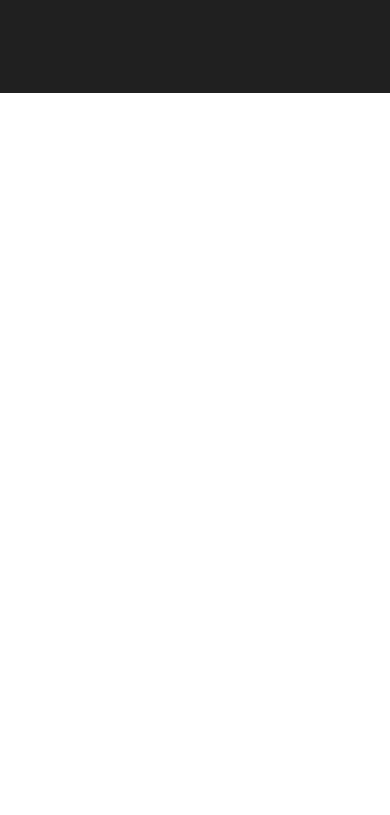
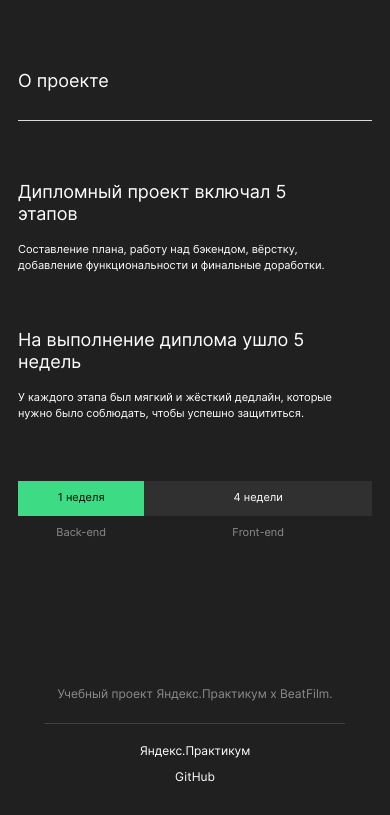
Before and after one commit to Vereshchagina/movies-explorer-frontend, a React (Create React App) app: page / in a window 390 px wide. Shown: the part 751-1566 px from the top of the page. Before the commit the page ends 844 px from the top, so only its background shows below. Built offline with nearby package versions, Linux system fonts and the light colour scheme.

Commit message:
Add code for AboutProject and Footer

```diff
--- a/src/components/AboutProject/AboutProject.css
+++ b/src/components/AboutProject/AboutProject.css
@@ -0,0 +1,158 @@
+.about {
+    display: flex;
+    flex-direction: column;
+    max-height: 608px;
+    background-color: #202020;
+    padding: 110px 70px;
+}
+
+.about__title {
+    max-width: 600px;
+    min-height: 27px;
+    margin-top: 0px;
+    margin-bottom: 23px;
+    font-weight: 400;
+    font-size: 22px;
+    line-height: 1.2;
+    letter-spacing: -4%;
+}
+
+.about__description {
+    display: flex;
+    gap: 40px;
+    max-width: 1140px;
+    border-top: 1px solid #DADADA;
+    padding: 70px 0 110px 0;
+}
+
+.about__description-container {
+    max-width: 550px;
+}
+
+.about__description-title {
+    margin-top: 0px;
+    margin-bottom: 26px;
+    font-weight: 400;
+    font-size: 20px;
+    line-height: 1.21;
+    letter-spacing: -4%;
+}
+
+.about__description-content {
+    margin: 0;
+    font-weight: 400;
+    font-size: 14px;
+    line-height: 1.43;
+}
+
+.about__steps {
+    display: grid;
+    grid-template-columns: 1fr 4fr;
+}
+
+.about__step-time {
+    display: flex;
+    align-items: center;
+    justify-content: center;
+    min-height: 36px;
+    margin-top: 0px;
+    margin-bottom: 14px;
+    font-weight: 400;
+    font-size: 14px;
+    line-height: 1.21;
+}
+
+.about__step-time_back {
+    background-color: #3DDC84;
+    color: #000000;
+}
+
+.about__step-time_front {
+    background-color: #303030;
+}
+
+.about__step-description {
+    margin: 0px;
+    font-weight: 500;
+    font-size: 14px;
+    line-height: 1.21;
+    color: #8B8B8B;
+    text-align: center;
+}
+
+@media screen and (max-width:768px) {
+    .about {
+        max-height: 585px;
+        padding: 90px 50px;
+    }
+
+    .about__description {
+        gap: 30px;
+        max-width: 668px;
+        padding: 70px 0 93px 0;
+    }
+
+    .about__description-container {
+        max-width: 319px;
+    }
+
+    .about__description-title {
+        margin-bottom: 22px;
+    }
+
+    .about__description-content {
+        font-size: 12px;
+        line-height: 1.5;
+    }
+}
+
+@media screen and (max-width:450px) {
+    .about {
+        max-height: 641px;
+        padding: 70px 18px 69px 18px;
+    }
+
+    .about__title {
+        max-width: 284px;
+        min-height: 22px;
+        margin-bottom: 28px;
+        font-size: 18px;
+        line-height: 1.21;
+    }
+
+    .about__description {
+        flex-direction: column;
+        gap: 56px;
+        min-width: 284px;
+        padding: 60px 0px 60px 0px;
+    }
+
+    .about__description-container {
+        min-width: 284px;
+    }
+
+    .about__description-title {
+        margin-bottom: 16px;
+        font-size: 18px;
+    }
+
+    .about__description-content {
+        font-size: 11px;
+        line-height: 1.46;
+    }
+
+    .about__steps {
+        grid-template-columns: 1fr 1.8fr;
+    }
+
+    .about__step-time {
+        min-height: 35px;
+        margin-bottom: 10px;
+        font-size: 11px;
+    }
+
+    .about__step-description {
+        font-weight: 400;
+        font-size: 11px;
+    }
+}
--- a/src/components/AboutProject/AboutProject.js
+++ /dev/null
@@ -1 +0,0 @@
-import "./AboutProject.css";
--- /dev/null
+++ b/src/components/AboutProject/AboutProject.jsx
@@ -0,0 +1,34 @@
+import "./AboutProject.css";
+
+function AboutProject() {
+    return (
+        <section className="about" id="about-project">
+            <h2 className="about__title">О проекте</h2>
+            <div className="about__description">
+                <div className="about__description-container">
+                    <h3 className="about__description-title">Дипломный проект включал 5 этапов</h3>
+                    <p className="about__description-content">Составление плана, работу над бэкендом, вёрстку, добавление функциональности и финальные доработки.</p>
+                </div>
+
+                <div className="about__description-container">
+                    <h3 className="about__description-title">На выполнение диплома ушло 5 недель</h3>
+                    <p className="about__description-content">У каждого этапа был мягкий и жёсткий дедлайн, которые нужно было соблюдать, чтобы успешно защититься.</p>
+                </div>
+            </div>
+
+            <div className="about__steps">
+                <div className="about__step">
+                    <p className="about__step-time about__step-time_back">1 неделя</p>
+                    <p className="about__step-description">Back-end</p>
+                </div>
+
+                <div className="about__step">
+                    <p className="about__step-time about__step-time_front">4 недели</p>
+                    <p className="about__step-description">Front-end</p>
+                </div>
+            </div>
+        </section>
+    )
+}
+
+export default AboutProject
--- a/src/components/Footer/Footer.css
+++ b/src/components/Footer/Footer.css
@@ -0,0 +1,93 @@
+.footer {
+    display: flex;
+    flex-direction: column;
+    align-items: center;
+    max-height: 172px;
+    padding: 79px 70px 20px 70px;
+}
+
+.footer__description {
+    max-width: 320px;
+    min-height: 16px;
+    margin: 0px;
+    margin-bottom: 20px;
+    font-weight: 400;
+    font-size: 13px;
+    line-height: 1.21;
+    color: #8B8B8B;
+}
+
+.footer__container {
+    display: flex;
+    justify-content: space-between;
+    width: 100%;
+    padding-top: 20px;
+    border-top: 1px solid #424242;
+}
+
+.footer__year {
+    margin: 0px;
+    font-weight: 400;
+    font-size: 13px;
+    line-height: 1.21;
+}
+
+.footer__navigation {
+    display: flex;
+    gap: 20px;
+}
+
+.footer__link {
+    font-weight: 400;
+    font-size: 13px;
+    line-height: 1.21;
+}
+
+@media screen and (max-width:768px) {
+    .footer {
+        padding: 79px 30px 20px 30px;
+    }
+
+}
+
+@media screen and (max-width:450px) {
+    .footer {
+        max-height: 253px;
+        padding: 79px 10px 20px 10px;
+    }
+
+    .footer__description {
+        max-width: 300px;
+        min-height: 15px;
+        margin-bottom: 21px;
+        font-size: 12px;
+    }
+
+    .footer__container {
+        flex-direction: column;
+        align-items: center;
+        max-width: 300px;
+        padding-top: 20px;
+        border-top: 1px solid #424242;
+    }
+
+    .footer__year {
+        margin: 0px;
+        font-weight: 400;
+        font-size: 13px;
+        line-height: 1.21;
+    }
+
+    .footer__navigation {
+        flex-direction: column;
+        align-items: center;
+        order: -1;
+        gap: 12px;
+        max-width: 111px;
+        margin-bottom: 30px;
+    }
+
+    .footer__link {
+        font-size: 12px;
+    }
+}
--- a/src/components/Footer/Footer.js
+++ /dev/null
@@ -1 +0,0 @@
-import "./Footer.css";
--- /dev/null
+++ b/src/components/Footer/Footer.jsx
@@ -0,0 +1,20 @@
+import { Link } from "react-router-dom";
+import "./Footer.css";
+
+
+function Footer() {
+    return (
+        <footer className="footer">
+            <p className="footer__description">Учебный проект Яндекс.Практикум х BeatFilm.</p>
+            <div className="footer__container">
+                <p className="footer__year">© {new Date().getFullYear()}</p>
+                <nav className="footer__navigation">
+                    <Link className="footer__link link" target="_blank" to={"https://practicum.yandex.ru/"}>Яндекс.Практикум</Link>
+                    <Link className="footer__link link" target="_blank" to={"https://github.com/Vereshchagina"}>GitHub</Link>
+                </nav>
+            </div>
+        </footer>
+    )
+}
+
+export default Footer;
--- a/src/components/Main/Main.js
+++ b/src/components/Main/Main.js
@@ -1,5 +1,7 @@
+import AboutProject from "../AboutProject/AboutProject";
 import Header from "../Header/Header";
 import Promo from "../Promo/Promo";
+import Footer from "../Footer/Footer";
 
 function Main() {
     return (
@@ -7,8 +9,11 @@ function Main() {
             <Header isLogged={false} />
             <main>
                 <Promo />
+                <AboutProject />
+
 
             </main>
+            <Footer />
 
         </>
 
```
